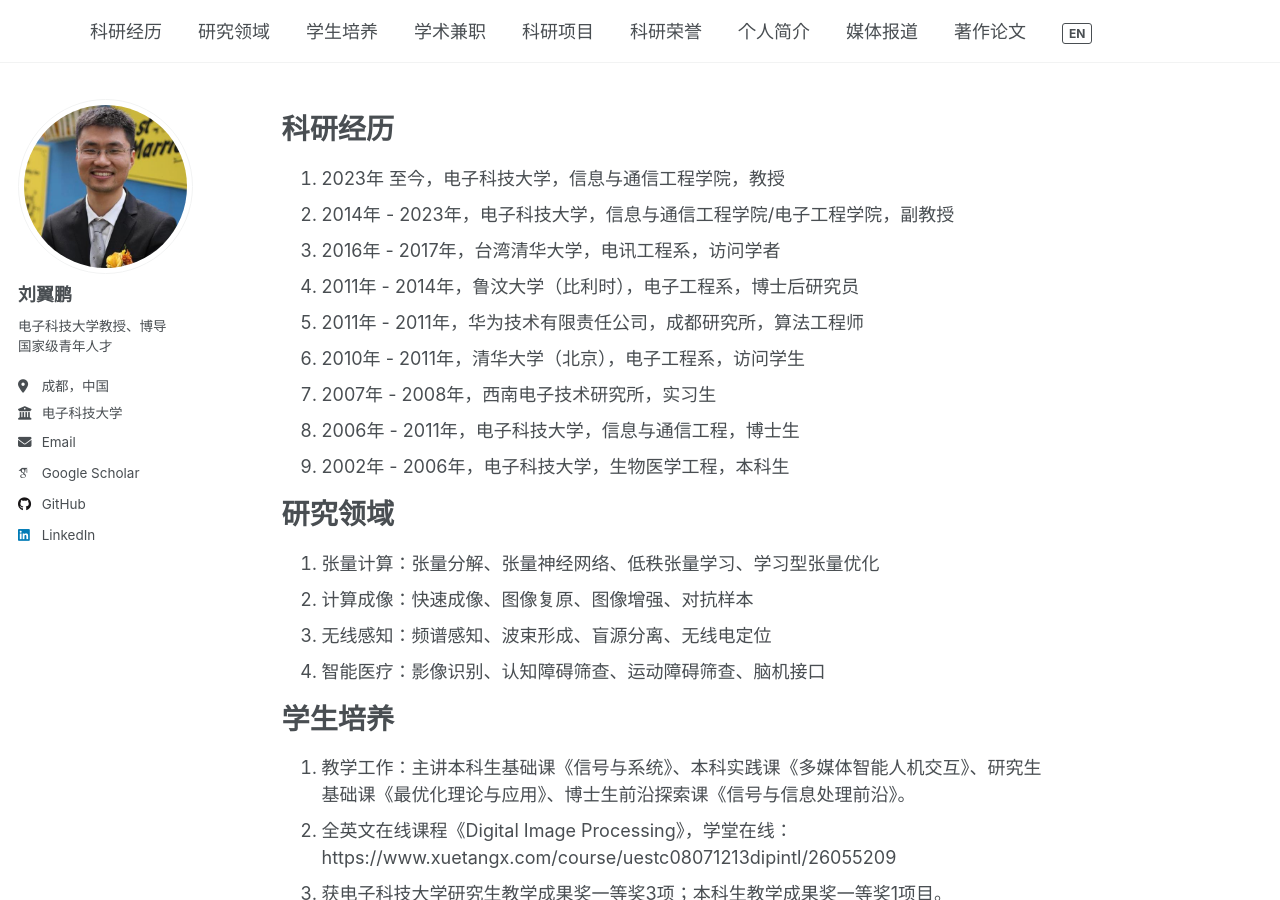
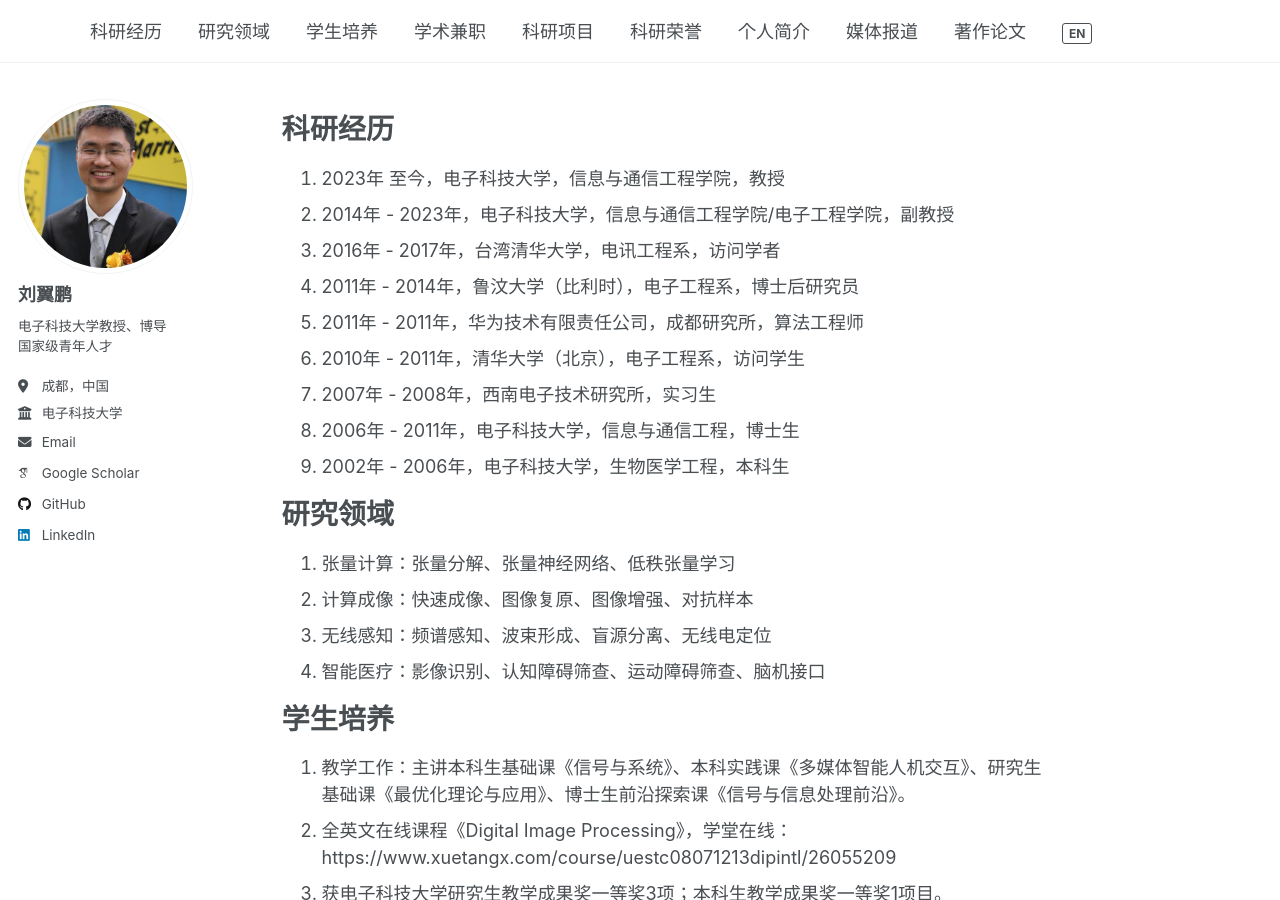
Before and after one commit to yipengliu/yipengliu.github.io, a Jekyll site: the page built from _pages/main-zh.md, in a window 1280 px wide and 900 px high. Built offline with Jekyll 4.4.1, drawn with Linux system fonts in a browser that asks for light colours; some web fonts are replaced.

Commit message:
Update main-zh.md

```diff
--- a/_pages/main-zh.md
+++ b/_pages/main-zh.md
@@ -23,7 +23,7 @@ redirect_from:
 
 # <a id="研究领域"></a>研究领域
 
-1. 张量计算：张量分解、张量神经网络、低秩张量学习、学习型张量优化
+1. 张量计算：张量分解、张量神经网络、低秩张量学习
 2. 计算成像：快速成像、图像复原、图像增强、对抗样本
 3. 无线感知：频谱感知、波束形成、盲源分离、无线电定位
 4. 智能医疗：影像识别、认知障碍筛查、运动障碍筛查、脑机接口
```
